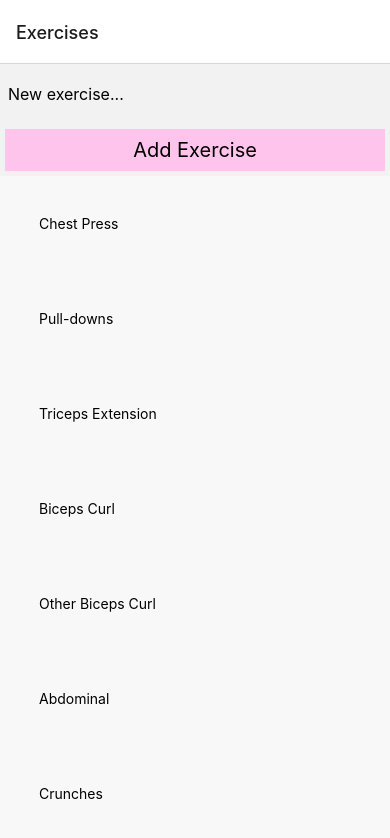
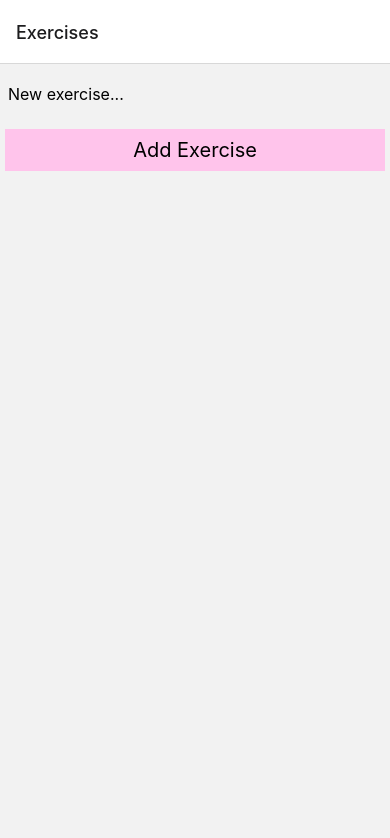
Before and after one commit to johnvinh/Workout-Tracker, a React Native app: screen /Exercises in a window 390 px wide. Shown: the top 838 px of the page. Built offline with nearby package versions, Linux system fonts and the light colour scheme.

Commit message:
removed placeholder exercises

```diff
--- a/components/Exercises.tsx
+++ b/components/Exercises.tsx
@@ -12,15 +12,7 @@ interface Props
 
 function Exercises(props: Props)
 {
-        const [exercises, setExercises] = useState([
-                'Chest Press',
-                'Pull-downs',
-                'Triceps Extension',
-                'Biceps Curl',
-                'Other Biceps Curl',
-                "Abdominal",
-                "Crunches"
-        ]);
+        const [exercises, setExercises] = useState([]);
 
         function navigateToExercise(exercise: string)
         {
```
